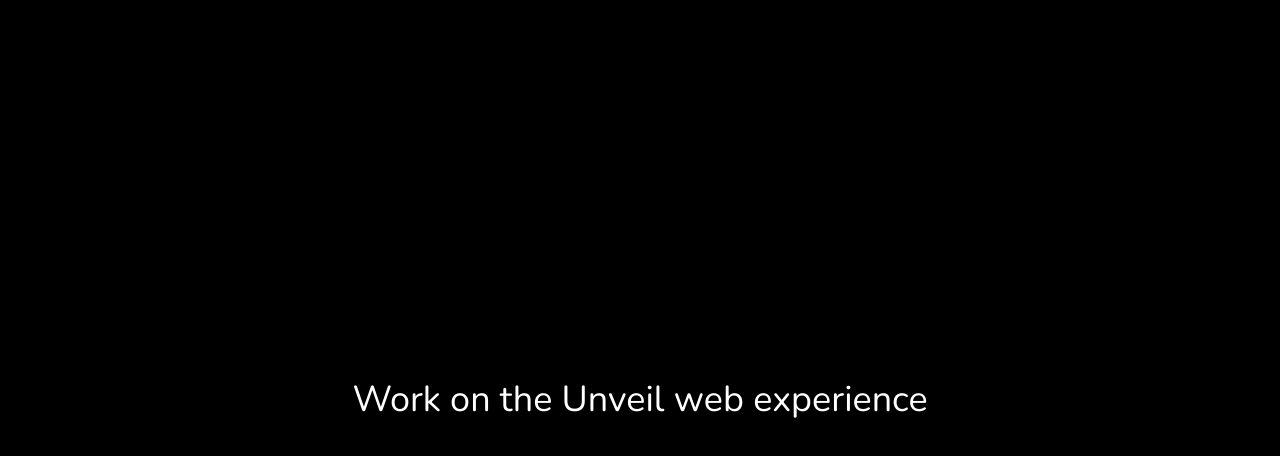
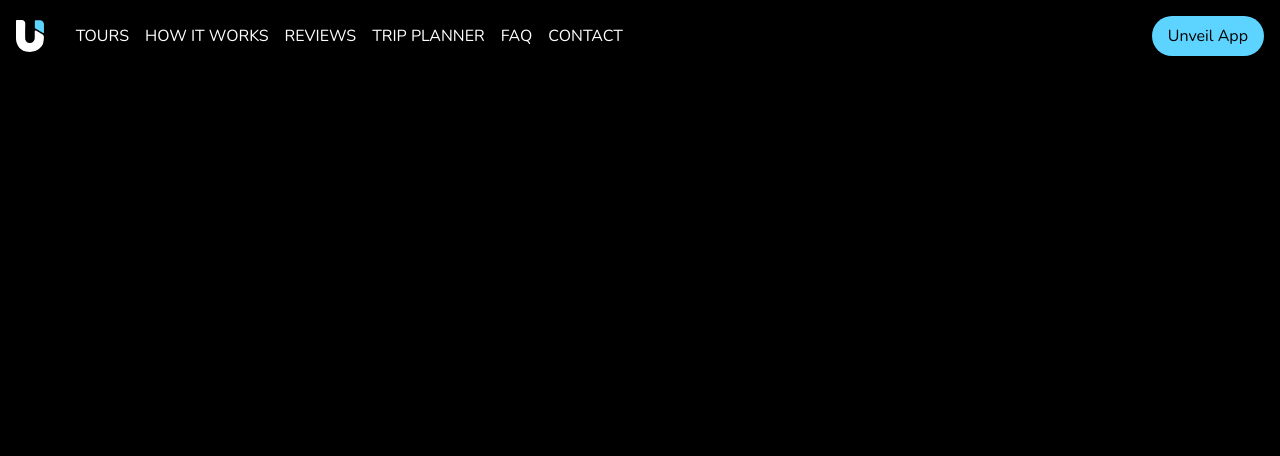
Before and after one commit to YungFuzzzz/unveil-website, a Next.js app: page / in a window 1280 px wide. Shown: the top 456 px of the page. Built offline with nearby package versions, Linux system fonts and the light colour scheme.

Commit message:
feat: added navbar.

```diff
--- a/src/app/globals.css
+++ b/src/app/globals.css
@@ -13,12 +13,12 @@
 
 :root {
   --background: #ffffff;
-  --foreground: #171717;
+  --highlight: #5CD4FF;
 }
 
 @media (prefers-color-scheme: dark) {
   :root {
-    --background: #0a0a0a;
+    --background: #FF0000;
     --foreground: #ededed;
   }
 }
@@ -28,3 +28,32 @@ body {
   background: var(--background);
   font-family: var(--font-sans), Arial, Helvetica, sans-serif;
 }
+
+.hover-underline-animation {
+  position: relative;
+  color: inherit;
+  text-decoration: none;
+}
+
+.hover-underline-animation::after {
+  content: '';
+  position: absolute;
+  width: 100%;
+  transform: scaleX(0);
+  height: 2px;
+  bottom: 0;
+  left: 0;
+  background-color: var(--highlight);
+  transform-origin: bottom right;
+  transition: transform 0.25s ease-out;
+}
+
+.hover-underline-animation:hover::after {
+  transform: scaleX(1);
+  transform-origin: bottom left;
+}
+
+.hover-underline-animation:hover {
+  color: var(--highlight);
+  transition: color 0.25s ease-out;
+}
--- a/src/app/page.tsx
+++ b/src/app/page.tsx
@@ -1,9 +1,36 @@
-import './globals.css'
+import './globals.css';
 
 export default function Home() {
   return (
-    <div className="flex items-center justify-center min-h-screen bg-black">
-      <h1 className="text-white text-4xl">Work on the Unveil web experience</h1>
+    <div className="min-h-screen bg-black text-white">
+      <nav className="flex items-center justify-between p-4 bg-black">
+        <div className="flex items-center">
+          <img src="/logo.svg" alt="Logo" className="h-8 mr-8" /> {/* Increased margin-right */}
+          <ul className="flex space-x-4">
+            <li>
+              <a href="#tours" className="hover-underline-animation">TOURS</a>
+            </li>
+            <li>
+              <a href="#how-it-works" className="hover-underline-animation">HOW IT WORKS</a>
+            </li>
+            <li>
+              <a href="#reviews" className="hover-underline-animation">REVIEWS</a>
+            </li>
+            <li>
+              <a href="#trip-planner" className="hover-underline-animation">TRIP PLANNER</a>
+            </li>
+            <li>
+              <a href="#faq" className="hover-underline-animation">FAQ</a>
+            </li>
+            <li>
+              <a href="#contact" className="hover-underline-animation">CONTACT</a>
+            </li>
+          </ul>
+        </div>
+        <button className="px-4 py-2 rounded-full text-black" style={{ backgroundColor: '#5CD4FF' }}>
+          Unveil App
+        </button>
+      </nav>
     </div>
   );
 }
```
